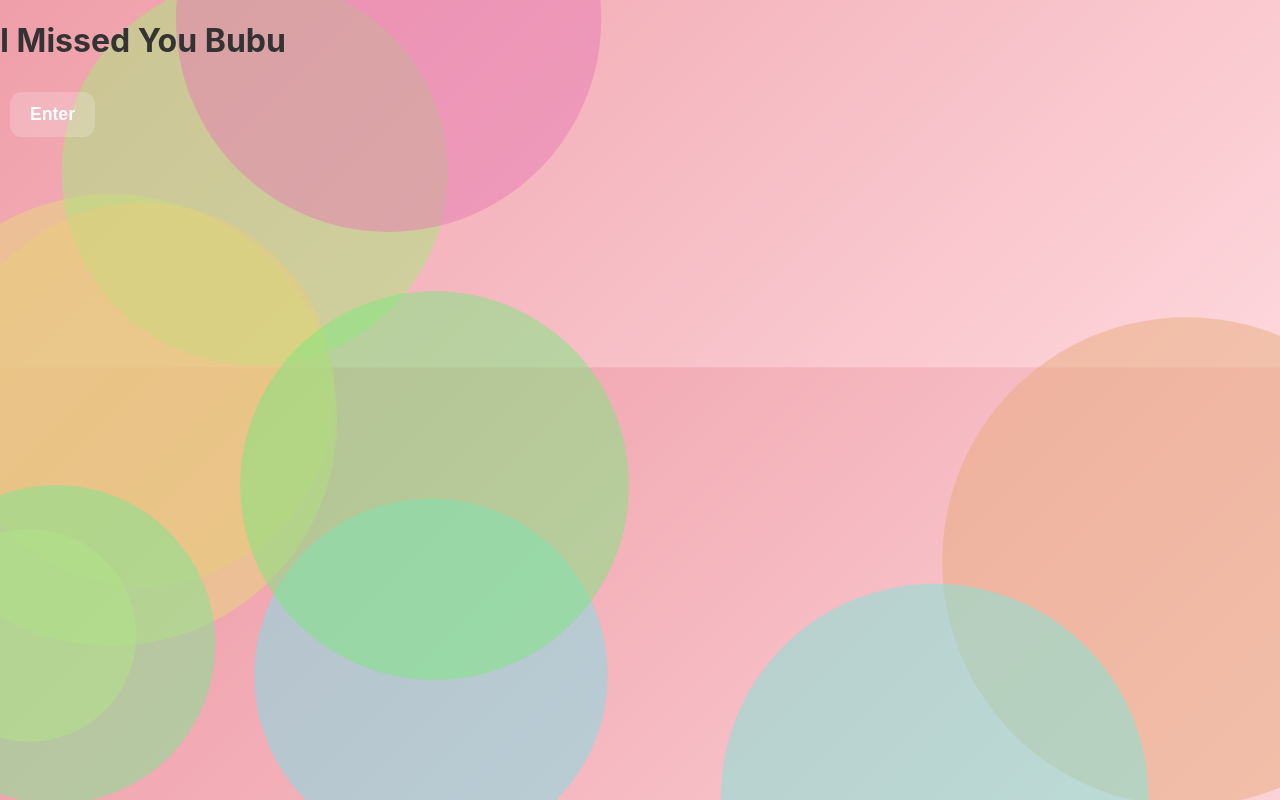
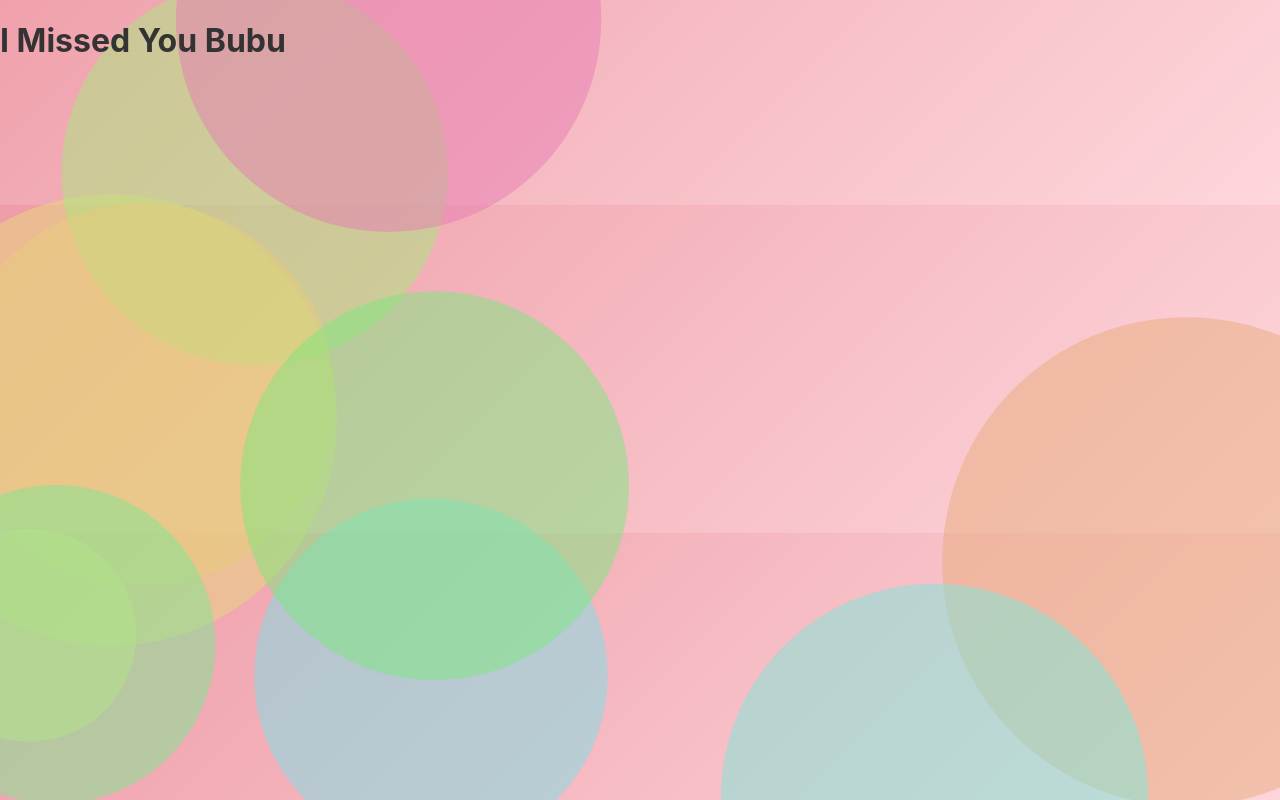
Before and after one commit to yxbudgqjdqdxq/idk, a Next.js app: page / in a window 1280 px wide. Built offline with nearby package versions, Linux system fonts and the light colour scheme.

Commit message:
Update index.js

```diff
--- a/pages/index.js
+++ b/pages/index.js
@@ -1,11 +1,13 @@
-import { useRouter } from 'next/router';
+import { useRouter } from 'next/router'
 
 export default function Home() {
-  const router = useRouter();
+  const router = useRouter()
+
   return (
-    <div className="container">
-      <h1 className="title">I Missed You Bubu</h1>
-      <button onClick={() => router.push('/menu')}>Enter</button>
+    <div className="landing">
+      <h1 onClick={() => router.push('/menu')} className="landing-button">
+        I Missed You Bubu
+      </h1>
     </div>
-  );
+  )
 }
```
